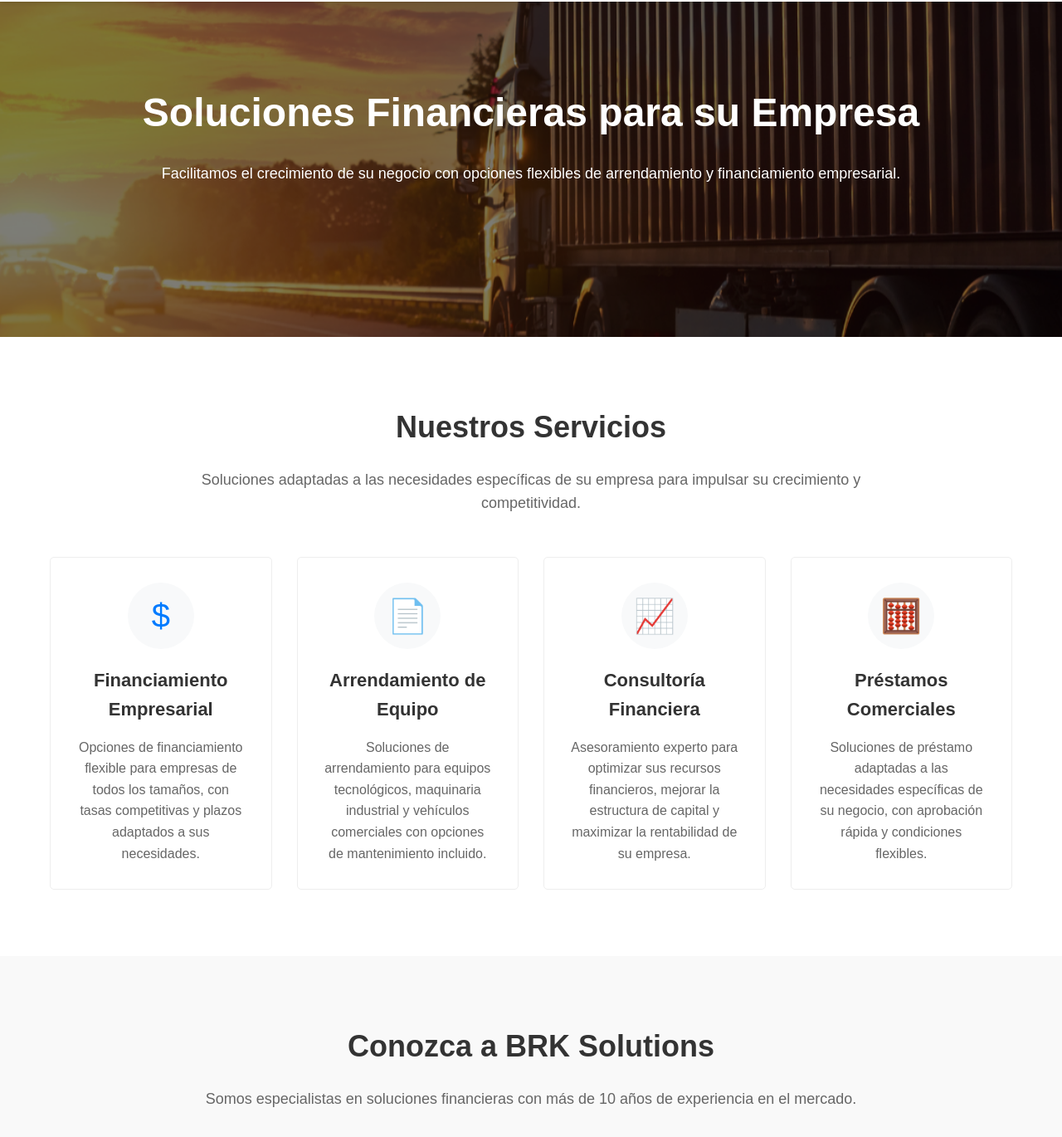
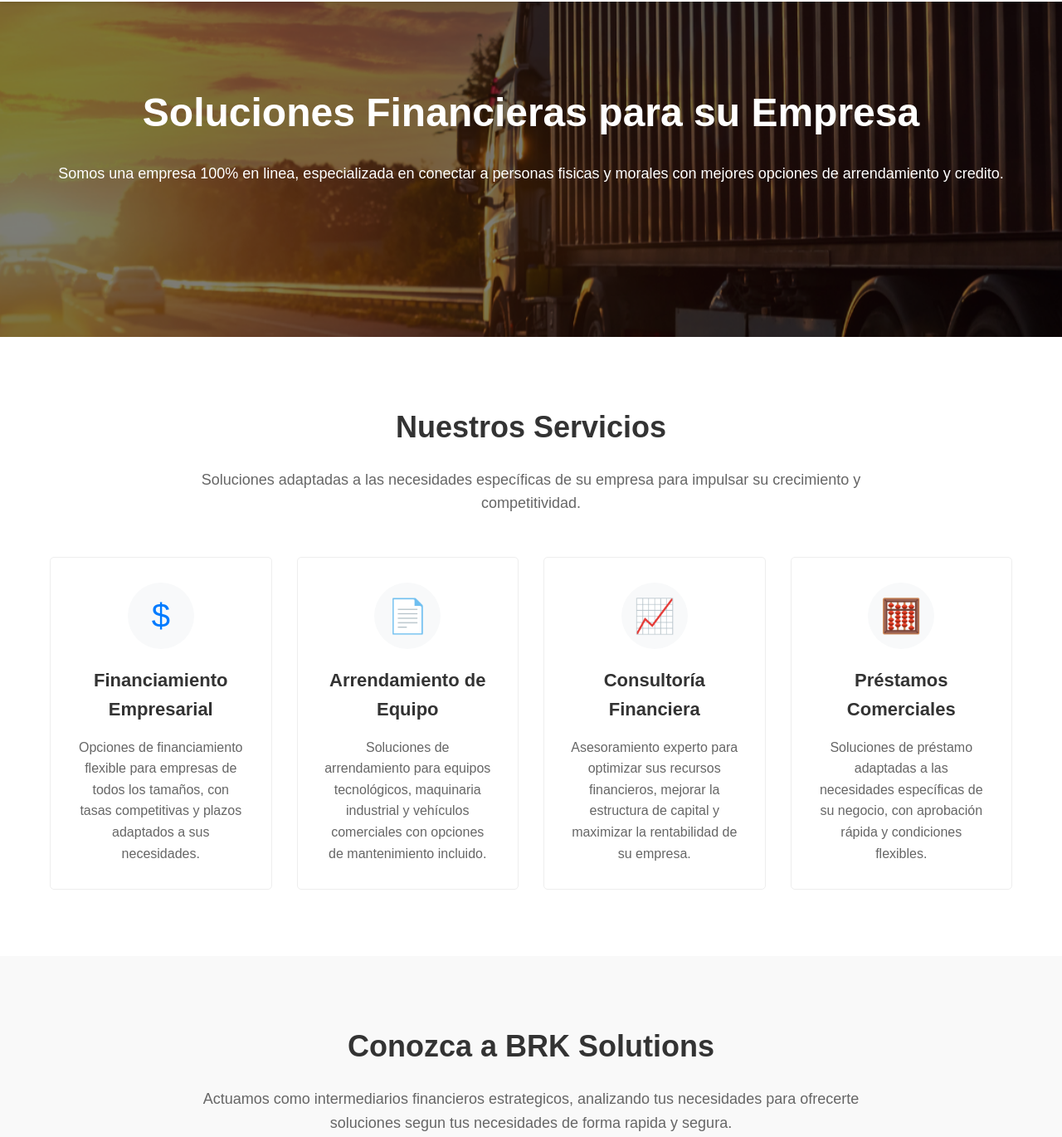
Before and after one commit to IsaiGr/BRKSolutions_final, a plain HTML site: page index.html in a window 1280 px wide. Shown: the part 74-1444 px from the top of the page at 83% size. Drawn offline with Linux system fonts and the light colour scheme.

Commit message:
Add files via upload

```diff
--- a/index.html
+++ b/index.html
@@ -364,7 +364,7 @@
         <div class="overlay"></div>
         <div class="container hero-content">
             <h1 style="margin-top: 20px;">Soluciones Financieras para su Empresa</h1>
-            <p style="margin-top: 20px;">Facilitamos el crecimiento de su negocio con opciones flexibles de arrendamiento y financiamiento empresarial.</p>
+            <p style="margin-top: 20px;">Somos una empresa 100% en linea, especializada en conectar a personas fisicas y morales con mejores opciones de arrendamiento y credito.</p>
         </div>
     </section>
 
@@ -406,7 +406,7 @@
     <section id="nosotros" style="background-color: #f9f9f9;">
         <div class="container">
             <h2 class="section-title">Conozca a BRK Solutions</h2>
-            <p class="section-subtitle">Somos especialistas en soluciones financieras con más de 10 años de experiencia en el mercado.</p>
+            <p class="section-subtitle">Actuamos como intermediarios financieros estrategicos, analizando tus necesidades para ofrecerte soluciones segun tus necesidades de forma rapida y segura.</p>
 
             <div class="about-content">
                 <div class="about-image">
```
